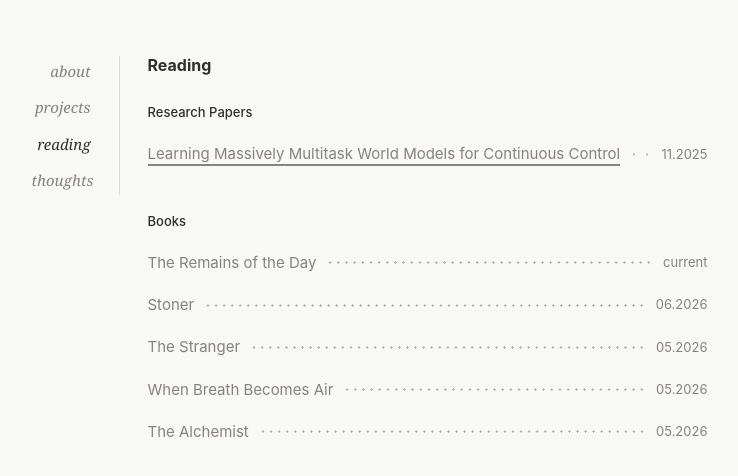
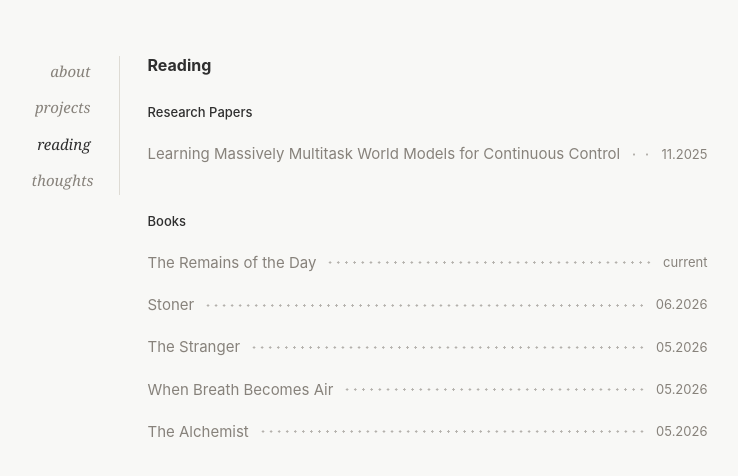
Before and after one commit to benyebai/Ben-Website, a Next.js app: page / in a window 1280 px wide. Both pictures are taken after a click on the button "reading". Shown: the top 476 px of the page, without its empty margins (267-1005 px from the left). Built offline with nearby package versions, Linux system fonts and the light colour scheme; a web font is replaced by a local one.

Commit message:
Refine research paper hover underline

```diff
--- a/app/globals.css
+++ b/app/globals.css
@@ -379,21 +379,13 @@ a {
   max-width: 100%;
 }
 
-.reading-trigger .reading-title::before,
 .reading-trigger .reading-title::after {
   content: "";
   position: absolute;
   right: 0;
-  bottom: -1px;
+  bottom: -3px;
   left: 0;
   height: 2px;
-}
-
-.reading-trigger .reading-title::before {
-  background: var(--muted);
-}
-
-.reading-trigger .reading-title::after {
   background: #111111;
   transform: scaleX(0);
   transform-origin: left;
@@ -401,8 +393,7 @@ a {
 }
 
 .reading-trigger:hover .reading-title::after,
-.reading-trigger:focus-visible .reading-title::after,
-.reading-trigger[aria-expanded="true"] .reading-title::after {
+.reading-trigger:focus-visible .reading-title::after {
   transform: scaleX(1);
 }
 
```
